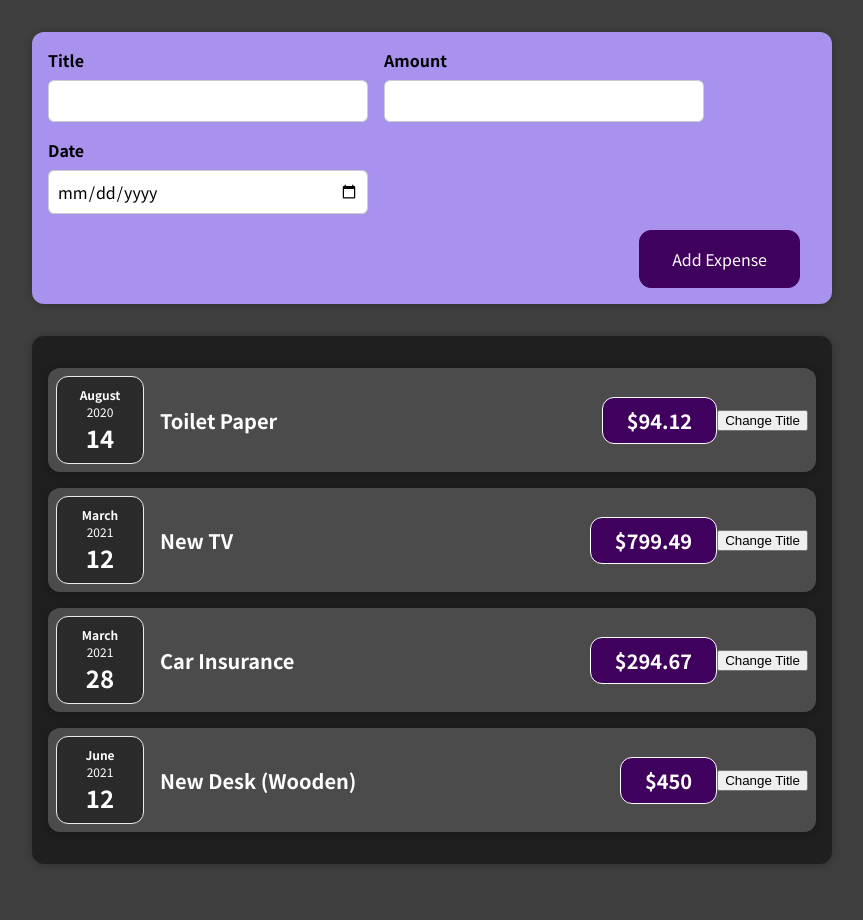
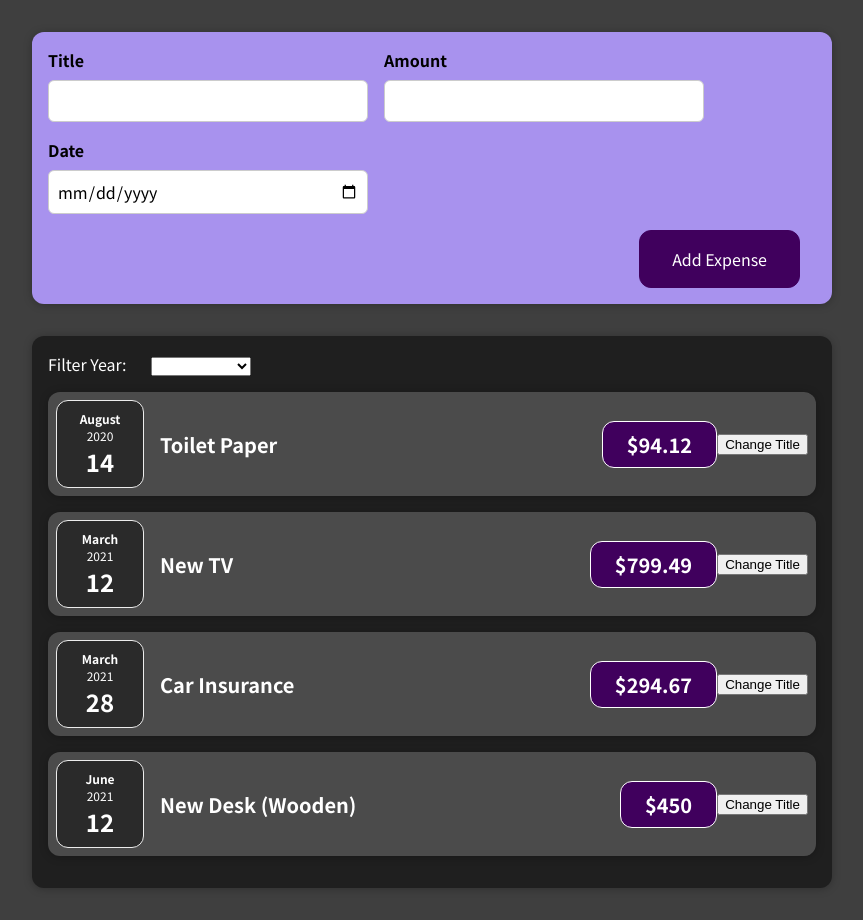
Before and after one commit to d-pfeif/react-app, a React (Create React App) app: page / in a window 1280 px wide. Shown: the whole page, without its empty margins (208-1071 px from the left). Before the commit the page ends 896 px from the top, so only its background shows below. Built offline with nearby package versions, Linux system fonts and the light colour scheme.

Commit message:
Able to filter expenses with new expense filter component

```diff
--- /dev/null
+++ b/src/components/expenses/ExpenseFilter.css
@@ -0,0 +1,8 @@
+.expense-filter {
+  color: white;
+
+  .expense-filter__select {
+    margin-left: 24px;
+    width: 100px;
+  }
+}
--- /dev/null
+++ b/src/components/expenses/ExpenseFilter.js
@@ -0,0 +1,24 @@
+
+
+import "./ExpenseFilter.css";
+
+function ExpenseFilter(props) {
+  const setExpenseFilterHandler = (event) => {
+    props.onFilterYearChange(Number(event.target.value))
+  }
+
+  return (
+    <div className="expense-filter">
+      <label>Filter Year:</label>
+      <select className="expense-filter__select" name="year" onChange={setExpenseFilterHandler}>
+        <option></option>
+        <option value="2019">2019</option>
+        <option value="2020">2020</option>
+        <option value="2021">2021</option>
+        <option value="2022">2022</option>
+      </select>
+    </div>
+  )
+}
+
+export default ExpenseFilter
--- a/src/components/expenses/Expenses.js
+++ b/src/components/expenses/Expenses.js
@@ -1,13 +1,22 @@
 import ExpenseItem from "./ExpenseItem";
+import ExpenseFilter from "./ExpenseFilter";
 import Card from "../core/Card";
+import { useState } from 'react'
 
 import "./Expenses.css";
 
 function Expenses(props) {
-  const expenseItemList = props.expenses.map((e) => <ExpenseItem key={e.id} title={e.title} amount={e.amount} date={e.date} />)
+  const [filterYear, setFilterYear] = useState('');
+  const filterYearHandler = (newFilterYear) => {
+    setFilterYear(newFilterYear)
+  }
 
+  const filteredExpenseItemList = filterYear ? props.expenses.filter((e) => e.date.getFullYear() === filterYear) : props.expenses
+  console.log(filteredExpenseItemList, filterYear);
+  const expenseItemList = filteredExpenseItemList.map((e) => <ExpenseItem key={e.id} title={e.title} amount={e.amount} date={e.date} />)
   return (
     <Card className="expenses">
+      <ExpenseFilter filterYear={filterYear} onFilterYearChange={filterYearHandler} />
       { expenseItemList }
     </Card>
   );
```
